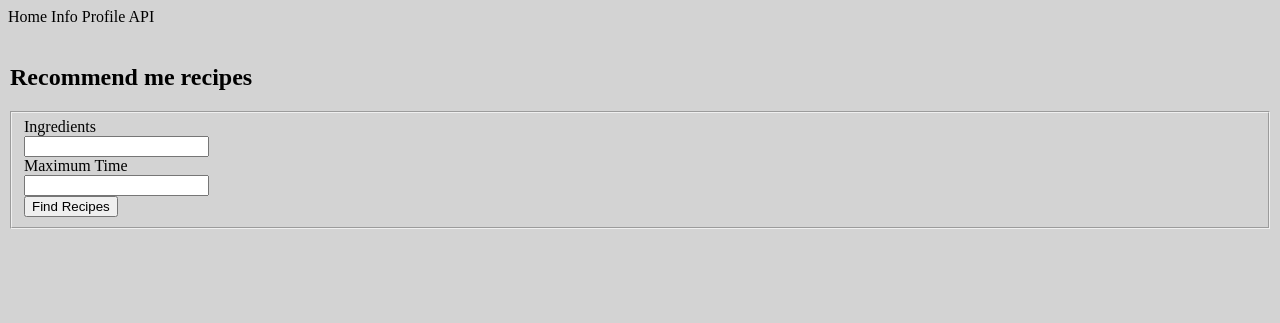
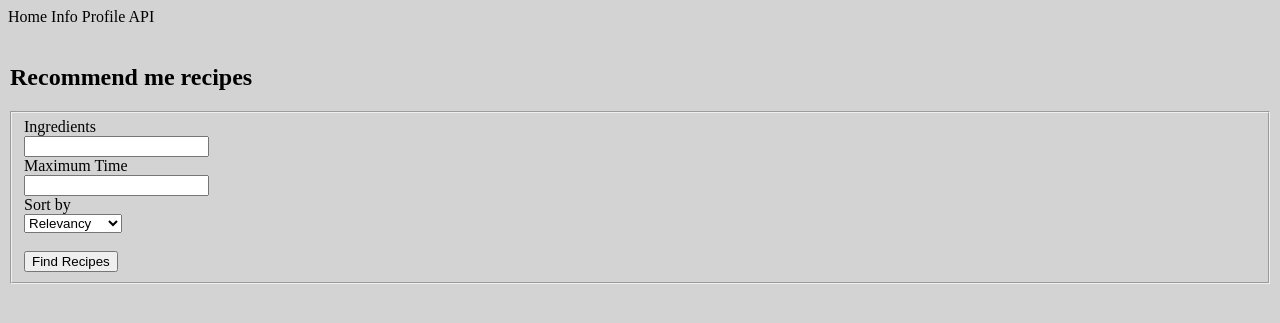
Before and after one commit to alexDavis28/NeaProject, a Flask app: page / in a window 1280 px wide. Shown: the top 323 px of the page. Run offline with Flask 2, Linux system fonts and the light colour scheme.

Commit message:
Added form field to select sort mode and modified query model to include sort mode

```diff
--- a/app/forms.py
+++ b/app/forms.py
@@ -1,9 +1,10 @@
 from flask_wtf import FlaskForm
-from wtforms import StringField, SelectField, IntegerField, SubmitField, BooleanField
+from wtforms import StringField, SelectField, IntegerField, SubmitField
 from wtforms.validators import NumberRange, DataRequired, Optional
 
 
 class RecommenderForm(FlaskForm):
     ingredients = StringField("Ingredients", validators=[DataRequired()])
     max_time = IntegerField("Maximum Time", validators=[Optional(), NumberRange(min=1)])
+    sort_mode = SelectField("Sort by", choices=[('relevancy', 'Relevancy'), ('title', 'Title'), ('total_time', 'Time to cook')])
     submit = SubmitField("Find Recipes")
--- a/app/models.py
+++ b/app/models.py
@@ -73,9 +73,10 @@ class User:
 
 
 class Query:
-    def __init__(self, raw_ingredients: str, max_time: int = None):
+    def __init__(self, raw_ingredients: str, sort_mode: str = "relevancy", max_time: int = None):
         self.raw_ingredients = raw_ingredients
         self.cleaned_tokens = self.clean_and_tokenize_text(raw_ingredients)
+        self.sort_mode = sort_mode
         self.max_time = max_time
         self.results: list[Result] = []
 
--- a/app/routes.py
+++ b/app/routes.py
@@ -9,7 +9,7 @@ def index():
     """Home page of the site, displaying the recommender form"""
     form = RecommenderForm()
     if form.validate_on_submit():
-        query = Query(form.ingredients.data, form.max_time.data)
+        query = Query(form.ingredients.data, form.sort_mode.data, form.max_time.data)
 
         session["query"] = query.__dict__
         return redirect(url_for("recommend"))
@@ -19,11 +19,11 @@ def index():
 @app.route("/recommend")
 def recommend():
     query_data = session["query"]
-    query = Query(query_data["raw_ingredients"], query_data["max_time"])
-    results = recommender.find_results(query, sort_mode="relevancy")
+    query = Query(query_data["raw_ingredients"], query_data["sort_mode"], query_data["max_time"])
+    results = recommender.find_results(query)
     # Limit to top 30 results
     results = results[:30]
-    return render_template("recommend.html", results=results, query_ingredients=query.cleaned_tokens, any=any)
+    return render_template("recommend.html", results=results, query_ingredients=query.cleaned_tokens)
 
 
 @app.route('/info')
@@ -60,7 +60,7 @@ def api_search():
     else:
         sort_mode = "relevancy"
 
-    query = Query(raw_ingredients, max_time)
-    results = recommender.find_results(query, sort_mode)
+    query = Query(raw_ingredients, sort_mode, max_time)
+    results = recommender.find_results(query)
     data = {"results": [r.as_dict() for r in results]}
     return data
--- a/app/templates/index.html
+++ b/app/templates/index.html
@@ -16,6 +16,12 @@
             <br>
             {{form.max_time()}}
         </div>
+        <div id="sort-mode-field" class="form-field select-field">
+            {{form.sort_mode.label}}
+            <br>
+            {{form.sort_mode()}}
+        </div>
+        <br>
         <div id="form-submit-button" class=" form-field form-button">
             {{form.submit()}}
         </div>
```
Also changed, not shown: app/recommender.py (+4 -4 lines).
